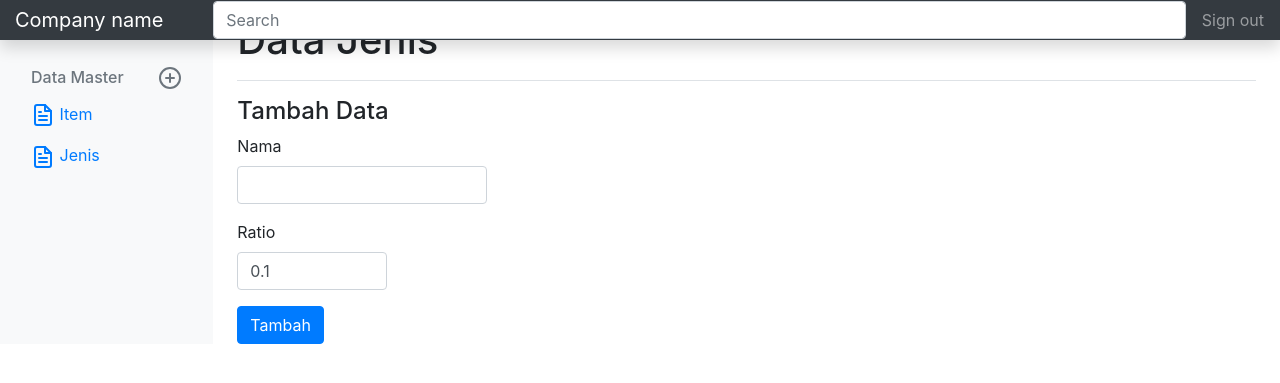
After one commit to Farinda/laundry_far_fah, a CodeIgniter app: page /database/jenis/create in a window 1280 px wide. The commit adds this page. Shown: the top 383 px of the page. Run offline with CodeIgniter, Linux system fonts and the light colour scheme; some libraries are stand-ins or nearby versions.

Commit message:
crud jenis + db jenis
crud jenis + db jenis

```diff
--- /dev/null
+++ b/application/controllers/Jenis.php
@@ -0,0 +1,45 @@
+<?php
+defined('BASEPATH') OR exit('No direct script access allowed');
+
+class Jenis extends CI_Controller {
+
+	public function index()
+	{
+		$this->load->model('Jenis_model');
+		$data['jenis_data'] = $this->Jenis_model->get_data();
+		$this->load->view('admin/jenis/data_view',$data);
+	}
+	public function create()
+	{
+		$this->load->model('Jenis_model');
+		$this->load->library('form_validation');
+		$this->form_validation->set_rules('nama','Nama','required|is_unique[jenis.nama]');
+		$this->form_validation->set_rules('ratio','Ratio','required');
+		if ($this->form_validation->run() == FALSE) {
+			$this->load->view('admin/jenis/create_view');
+		} else {
+			$this->Jenis_model->insert();
+			$this->load->view('admin/jenis/create_sukses');
+		}
+	}
+	public function update($id)
+	{
+		$this->load->model('Jenis_model');
+		$this->load->library('form_validation');
+		$data['jenis'] = $this->Jenis_model->get_id($id);
+		$this->form_validation->set_rules('nama','Nama','required');
+		$this->form_validation->set_rules('ratio','Ratio','required');
+		if ($this->form_validation->run() == FALSE) {
+			$this->load->view('admin/jenis/update_view',$data);
+		} else {
+			$this->Jenis_model->update($id);
+			$this->load->view('admin/jenis/update_sukses');
+		}
+	}
+	public function delete($id)
+	{
+		$this->load->model('Jenis_model');
+		$this->Jenis_model->delete($id);
+		$this->load->view('admin/jenis/delete_sukses');
+	}
+}
--- /dev/null
+++ b/application/models/Jenis_model.php
@@ -0,0 +1,41 @@
+<?php
+defined('BASEPATH') OR exit('No direct script access allowed');
+
+class Jenis_model extends CI_Model {
+
+	public function get_data()
+	{
+		$query = $this->db->get('jenis');
+		return $query->result();
+	}
+	public function get_id($id)
+	{
+		$this->db->where('id',$id);
+		$query = $this->db->get('jenis');
+		return $query->result()[0];
+	}
+	public function insert()
+	{
+		$data = array(
+			'nama' => $this->input->post('nama'),
+			'ratio' => $this->input->post('ratio')
+		);
+		$this->db->insert('jenis',$data);
+	}
+	public function update($id)
+	{
+		$set = array(
+			'nama' => $this->input->post('nama'),
+			'ratio' => $this->input->post('ratio')
+		);
+		$this->db->where('id',$id);
+		$this->db->update('jenis',$set);
+	}
+	public function delete($id)
+	{
+		$this->db->where('id',$id);
+		$this->db->delete('jenis');
+	}
+}
+
+?>
--- a/application/views/admin/header.php
+++ b/application/views/admin/header.php
@@ -53,6 +53,12 @@
                 Item
               </a>
             </li>
+            <li class="nav-item">
+              <a class="nav-link" href="<?php echo base_url('Jenis') ?>">
+                <span data-feather="file-text"></span>
+                Jenis
+              </a>
+            </li>
           </ul>
         </div>
       </nav>
--- /dev/null
+++ b/application/views/admin/jenis/create_view.php
@@ -0,0 +1,22 @@
+<?php $this->load->view('admin/header') ?>
+<main role="main" class="col-md-9 ml-sm-auto col-lg-10 px-4">
+	<div class="d-flex justify-content-between flex-wrap flex-md-nowrap align-items-center pt-3 pb-2 mb-3 border-bottom">
+		<h1 class="h1">Data Jenis</h1>
+
+	</div>
+	<h4>Tambah Data</h4>
+	<?php echo validation_errors(); ?>
+	<?php echo form_open(''); ?>
+	<div class="form-group">
+		<label for="">Nama</label>
+		<input type="text" name="nama" class="form-control" style="width:250px;">
+	</div>
+	<div class="form-group">
+		<label for="">Ratio</label>
+		<input type="number" name="ratio" class="form-control" step='0.1' min="0.1" value="0.1" style="width:150px;">
+	</div>
+	<input type="submit" class="btn btn-primary" value="Tambah">
+	<?php echo form_close(); ?>
+
+</main>
+<?php $this->load->view('admin/footer') ?>
```
Also changed, not shown: application/views/admin/jenis/create_sukses.php (added, +14 -0 lines), application/views/admin/jenis/data_view.php (added, +37 -0 lines), application/views/admin/jenis/delete_sukses.php (added, +13 -0 lines), application/views/admin/jenis/update_sukses.php (added, +13 -0 lines), application/views/admin/jenis/update_view.php (added, +22 -0 lines), far_fah.sql (added, +95 -0 lines).
